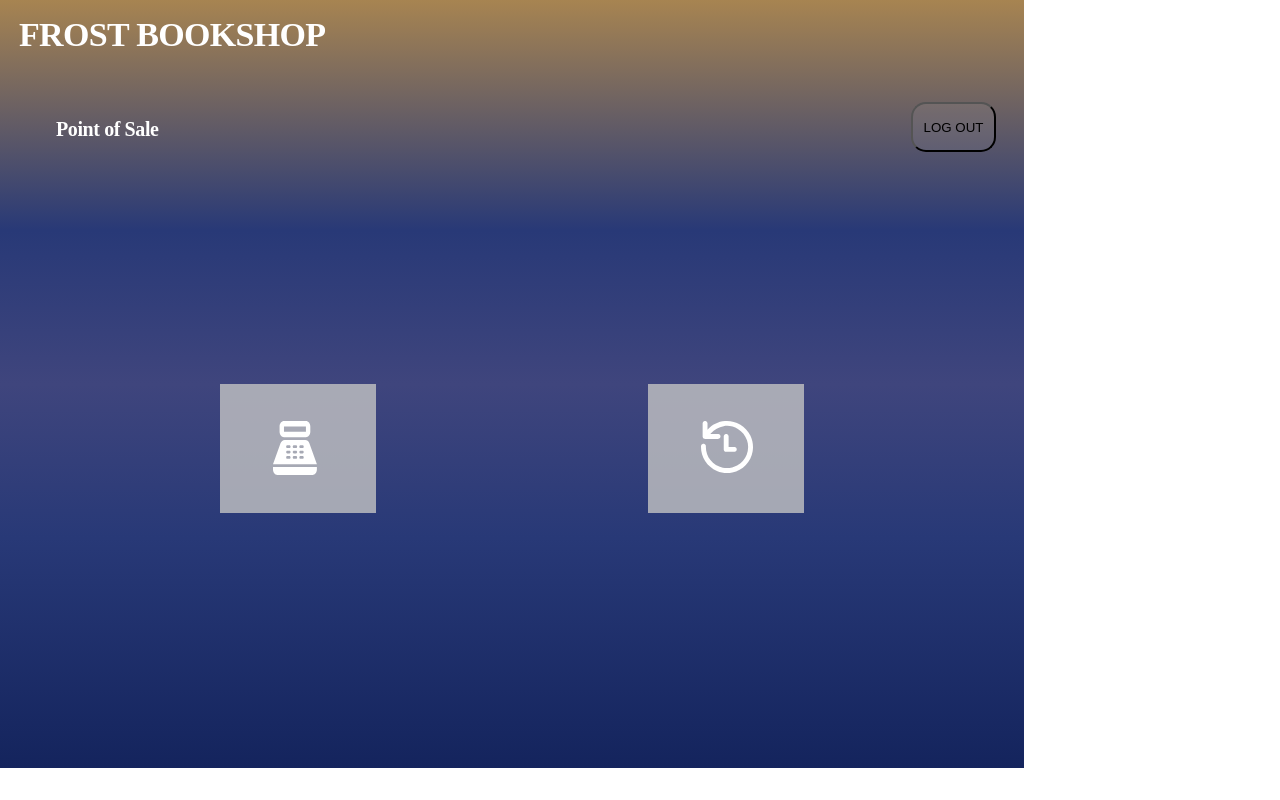
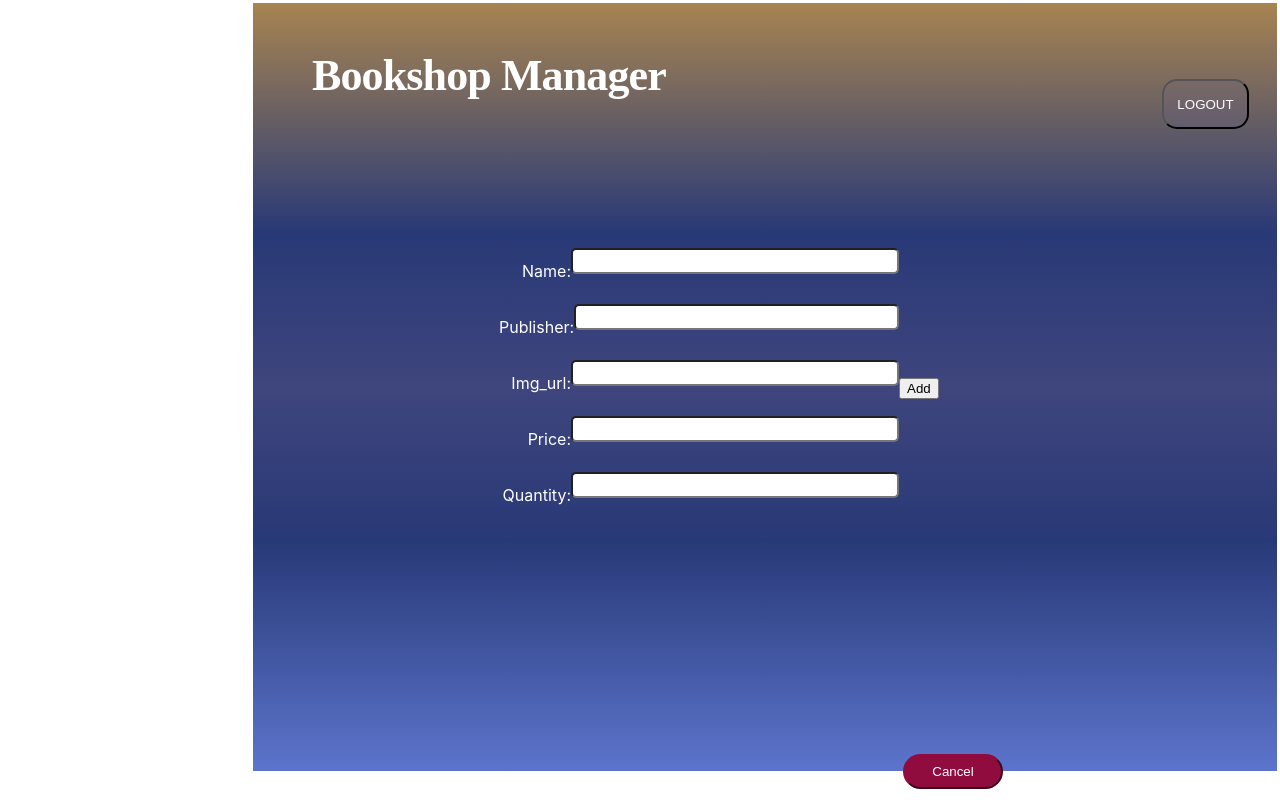
Before and after one commit to munteanurazvanandrei/Bookshop-Management-App, a React (Create React App) app in the folder client/: page / in a window 1280 px wide. Built offline with nearby package versions, Linux system fonts and the light colour scheme.

Commit message:
BMA-20 created and styled labels and inputfields

```diff
--- /dev/null
+++ b/client/src/AddOrEdit/AddOrEditEmployee.js
@@ -0,0 +1,4 @@
+export default function AddOrEditEmployee(){
+    // Add or edit an employee form
+    return(<div className="add-or-edit"></div>)
+}
--- /dev/null
+++ b/client/src/AddOrEdit/AddOrEditItem.js
@@ -0,0 +1,4 @@
+export default function AddOrEditItem(){
+    // Add or edit an item form
+    return(<div className="add-or-edit"></div>)
+}
--- /dev/null
+++ b/client/src/AddOrEdit/EditManagerProfile.js
@@ -0,0 +1,68 @@
+import React from "react";
+import { useState } from "react";
+import "./addOrEdit.css";
+export default function EditManagerProfile() {
+  const [details, setDetails] = useState({
+    name: "",
+    publisher: "",
+    quantity: "",
+    price: "",
+    img_url: "",
+  });
+
+  const handleChange = (e) => {
+    const { name, value } = e.target;
+    setDetails((prev) => {
+      return { ...prev, [name]: value };
+    });
+  };
+
+  const handleSubmit = (e) => {
+    e.preventDefault();
+    console.log(details);
+  };
+
+  const handleClick = (e) => {
+    setDetails("");
+  };
+
+  // Edit the manager's profile form
+  return (
+    <div className="add-or-edit-manager">
+      <div className="managerheading"> Bookshop Manager </div>
+      <div className="button">
+        <button type="button" className="btn">
+          LOGOUT
+        </button>
+      </div>
+      <div className="form">
+        <form>
+          <label>
+            Name: <input type="text" name="name" onChange={handleChange} />
+          </label>
+          <label>
+            Publisher:{" "}
+            <input type="text" name="publisher" onChange={handleChange} />
+          </label>
+          <label>
+            Img_url:{" "}
+            <input type="text" name="img_url" onChange={handleChange} />
+          </label>
+          <label>
+            Price: <input type="number" name="price" onChange={handleChange} />
+          </label>
+          <label>
+            Quantity:{" "}
+            <input type="number" name="quantity" onChange={handleChange} />
+          </label>
+        </form>
+        <button type="add" onClick={handleSubmit} className="add">
+          Add
+        </button>
+        <button type="cancel" onClick={handleClick} className="cancel">
+          Cancel
+        </button>
+      </div>
+    </div>
+  );
+}
--- /dev/null
+++ b/client/src/AddOrEdit/addOrEdit.css
@@ -0,0 +1,102 @@
+/* Example of css to prevent css overlap */
+/* Emphasis on using the "super" parent class, ie. "add-or-edit" */
+.add-or-edit-manager {
+  position: relative;
+  width: 1024px;
+  height: 768px;
+  left: 253px;
+  top: 3px;
+  background: linear-gradient(
+    180deg,
+    rgb(167, 132, 81) 0%,
+    rgba(40, 57, 119, 1) 30%,
+    rgba(63, 69, 125, 1) 50%,
+    rgba(40, 57, 119, 1) 70%,
+    rgb(92, 116, 204) 100%
+  );
+  display: flex;
+}
+
+.form {
+  position: absolute;
+  width: 60%;
+  height: 60%;
+  left: 246px;
+  top: 105px;
+  /* background-color: #c70039; */
+  align-items: center;
+  padding-top: 50px;
+  display: flex;
+}
+input {
+  width: 80%;
+  height: 20px;
+  border-radius: 5px;
+  line-height: 46px;
+}
+
+label {
+  color: #ffffff;
+  display: flex;
+  flex-direction: row;
+  justify-content: flex-end;
+  text-align: right;
+  width: 400px;
+  line-height: 46px;
+  margin-bottom: 10px;
+}
+
+.managerheading {
+  position: absolute;
+  width: 382px;
+  height: 78px;
+  left: 59px;
+  top: 34px;
+
+  /* Header 1 */
+  font-family: "Work Sans";
+  font-style: normal;
+  font-weight: 700;
+  font-size: 44px;
+  line-height: 40px;
+  display: flex;
+  align-items: center;
+  text-align: center;
+  letter-spacing: -0.02em;
+
+  color: #ffffff;
+}
+.btn {
+  /* Rectangle 6 */
+
+  position: absolute;
+  width: 87px;
+  height: 50px;
+  left: 909px;
+  top: 76px;
+  color: #ffffff;
+  background: rgba(96, 102, 180, 0.1);
+  border-radius: 15px;
+}
+
+.cancel {
+    /* Rectangle 73 */
+
+    position: absolute;
+    width: 100px;
+    height: 35px;
+    left: 404px;
+    top: 646px;
+    color: #ffffff;
+    background: #900c3f;
+    border-radius: 30px;
+    border-color: #900c3f;
+  }
+.add-or-edit div p {
+  color: beige;
+  /* ...more css */
+}
+
+.add-or-edit div span {
+  /* ...more css */
+}
--- a/client/src/App.js
+++ b/client/src/App.js
@@ -1,8 +1,8 @@
 import './App.css';
 import LandingPage from './Components/LandingPage/LandingPage';
 import { Route,Routes } from 'react-router-dom';
-import EmployeeDashboard from './Components/Employee/Dashboard/EmployeedDashboard';
-// import ManagerDashboard from './Components/Manager/Dashboard/ManagerDashboard';
+import EditManagerProfile from './AddOrEdit/EditManagerProfile';
+
 
 function App() {
   return (
@@ -12,7 +12,7 @@ function App() {
         <Route path="*" element={<LandingPage/>}/>
       </Routes>
     </div>
-  <EmployeeDashboard/>
+     <EditManagerProfile/>
     </>
   );
 }
--- a/client/src/Components/Employee/Dashboard/employeeDashboard.css
+++ b/client/src/Components/Employee/Dashboard/employeeDashboard.css
@@ -103,9 +103,9 @@ bottom: 29.46%;
 position: absolute;
 width: 85px;
 height: 50px;
-left: 911px;
+left: 831px;
 top: 102px;
-
+color: aliceblue;
 background: rgba(196, 196, 196, 0.1);
 border-radius: 15px;
 
--- a/client/src/Components/Manager/Items/Items.js
+++ /dev/null
@@ -1,4 +0,0 @@
-export default function Items(){
-    // render the items (item-cards)
-    return(<div className="items"></div>)
-}
```
Also changed, not shown: client/src/Components/Manager/Dashboard/managerDashboard.css (+9 -13 lines), client/src/Components/Manager/Items/items.css (+9 -10 lines).
